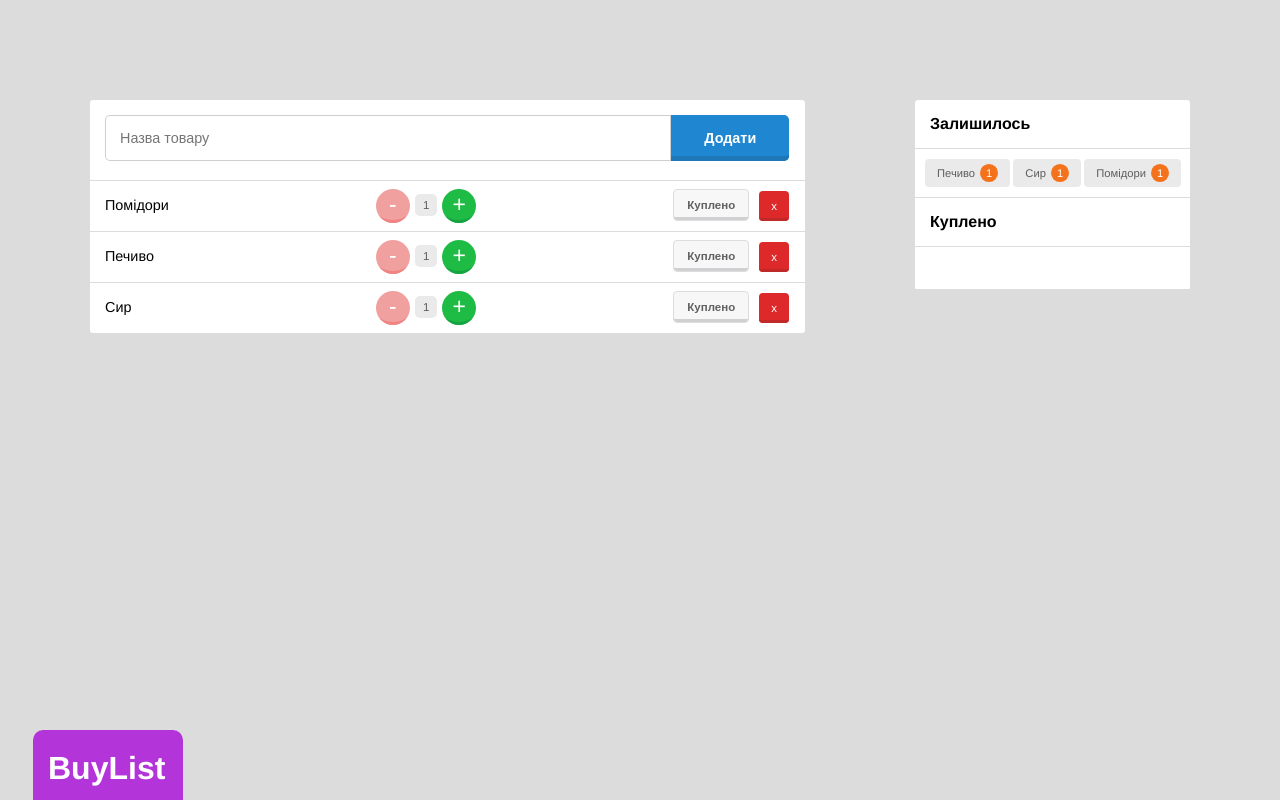
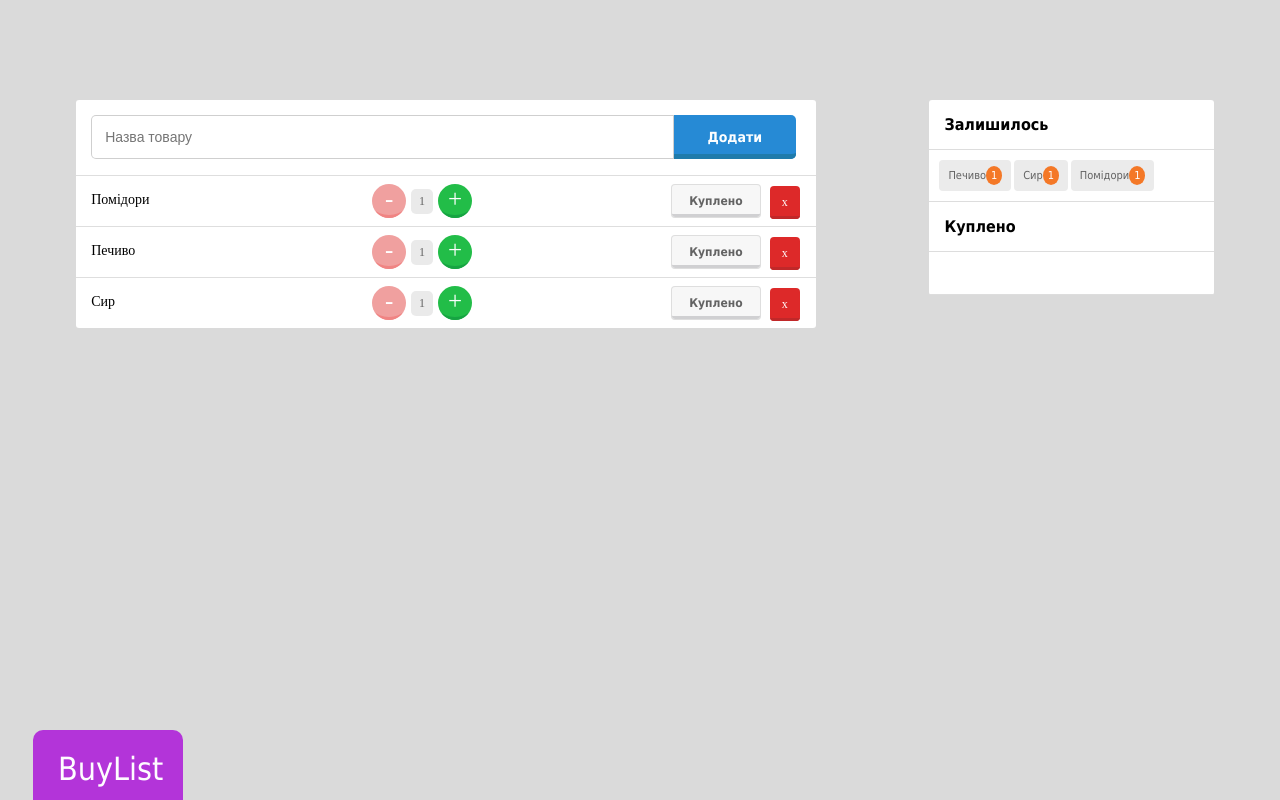
Before and after one commit to denisweeks/js-buy-hometask-v2, a plain HTML site: page index.html in a window 1280 px wide. Drawn offline with Linux system fonts and the light colour scheme.

Commit message:
Update main.css

```diff
--- a/main.css
+++ b/main.css
@@ -1,45 +1,44 @@
-body {
-    background-color: #dcdcdc;
-    font-family: "Helvetica";
-}
-
 /* Badge */
 
 .authorName {
     position: absolute;
     font-weight: 100;
-    color: #fff;
-    margin-left: 15px;
-    margin-top: 15px;
+    color: rgba(255, 255, 255, 0.99);
+    padding-top: 10px;
+    margin: 5px 15px 10px 5px;
+    position: absolute;
+    font-family: Tahoma;
 }
 
 .authorName span {
-    font-size: 1.2em;
-    font-weight: 600;
+    font-size: 19px;
+    font-weight: 500;
+    font-family: Tahoma;
 }
 
 .badge:hover {
-    transform: translateY(-60px);
-    background-color: #4d1ed8;
+    transform: translateY(-80px);
+    background-color: rgba(81, 31, 227, 0.94);
     transition: all 1s ease;
 }
 
 .badgeName {
-    color: #fff;
-    font-size: 2em;
-    font-weight: 600;
-    margin-left: 15px;
+    font-family: Tahoma;
+    font-size: 32px;
+    color: rgba(255, 255, 255, 0.99);
+    font-weight: 500;
+    margin-left: 25px;
     margin-top: 20px;
 }
 
 .badge {
-    cursor: pointer;
     bottom: -80px;
     position: fixed;
     width: 150px;
     height: 150px;
     background-color: rgba(175, 32, 217, 0.89);
     margin-left: 25px;
+    cursor: pointer;
     border-top-right-radius: 10px;
     border-top-left-radius: 10px;
     transform: translateY(0);
@@ -49,109 +48,118 @@ body {
 /* MAIN */
 
 .active {
-    background-color: #dd2929;
-    -webkit-box-shadow: inset 0 -10px 0 -7px rgba(192,40,41,1);
-    -moz-box-shadow: inset 0 -10px 0 -7px rgba(192,40,41,1);
-    box-shadow: inset 0 -10px 0 -7px rgba(192,40,41,1);
+    background-color: rgba(221, 41, 41, 0.9);
+    -webkit-box-shadow: inset 0 -10px 0 -7px rgba(194, 40, 41, 0.95);
+    -moz-box-shadow: inset 0 -10px 0 -7px rgba(196, 41, 42, 0.94);
+    box-shadow: inset 0 -10px 0 -7px rgba(202, 42, 43, 0.92);
 }
 
 .add {
-    background-color: #1f86d2;
-    padding: 15px;
-    font-size: .9em;
-    font-weight: 800;
-    -webkit-box-shadow: inset 0 -12px 0 -7px rgba(30,120,184,1);
-    -moz-box-shadow: inset 0 -12px 0 -7px rgba(30,120,184,1);
-    box-shadow: inset 0 -12px 0 -7px rgba(30,120,184,1);
+    background-color: rgba(31, 135, 212, 0.97);
+    padding: 14px;
     cursor: pointer;
     float: left;
     width: 16.5%;
     margin-top: 15px;
     border: none;
+    font-family: Tahoma;
+    font-size: 14px;
+    font-weight: 700;
+    -webkit-box-shadow: inset 0 -12px 0 -7px rgba(31,111,171,1);
+    -moz-box-shadow: inset 0 -12px 0 -7px rgba(31,123,171,1);
+    box-shadow: inset 0 -12px 0 -7px rgba(31,123,171,1);
     border-bottom-right-radius: 5px;
     border-top-right-radius: 5px;
-    color: #fff;
+    color: rgba(255, 255, 255, 0.99);
 }
 
 .add:hover {
-    background-color: #076fb8;
+    background-color: rgba(7, 111, 184, 0.94);
 }
 
 .bl-left {
     width: 65%;
     float: left;
-    background-color: #fff;
+    background-color: rgba(255, 255, 255, 0.99);
 }
 
 .bl-right {
     float: right;
     width: 25%;
-    background-color: #fff;
+    background-color: rgba(255, 255, 255, 0.99);
+}
+
+body {
+    background-color: rgba(218, 218, 218, 0.99);
 }
 
 .button span {
     line-height: 30px;
-    font-size: 1.6em;
+    font-size: 25px;
     width: 100%;
     height: 100%;
 }
 
 .buyButton:hover {
-    background-color: #c3c3c5;
+    background-color: rgba(195, 195, 197, 0.97);
+    font-family: Tahoma;
 }
 
 .boughtButton {
     display: none;
+    font-family: Tahoma;
 }
 
 .boughtCount {
     margin-left: 38px;
+    font-family: Tahoma;
 }
 
 .buyContainer {
+    border-top: 1px solid rgba(220, 220, 220, 0.97);
+    border-bottom: 1px solid rgba(220, 220, 220, 0.97);
+    font-size: 11px;
     padding-left: 10px;
     padding-top: 6px;
-    border-top: 1px solid #dcdcdc;
-    border-bottom: 1px solid #dcdcdc;
-    font-size: .7em;
 }
 
 .buyText {
     display: inline-block;
-    background-color: #eaeaea;
-    color: #5d5d5d;
-    padding: 8px 12px;
+    color: rgba(93, 93, 93, 0.96);
+    padding: 9px 9px;
     margin-top: 4px;
     border-radius: 4px;
+    background-color: rgba(234, 234, 234, 0.93);
+    font-family: Tahoma;
 }
 
 .buyText:last-child {
     margin-bottom: 10px;
+    font-family: Tahoma;
 }
 
 .buyLable {
-    text-decoration: none;
-    background-color: #f4721c;
-    color: #fff;
-    margin-left: 5px;
-    padding: 3px 6px;
+    padding: 3px 5px;
     border-radius: 50%;
+    background-color: rgba(244, 114, 28, 0.95);
+    color: rgba(255, 255, 255, 0.99);
 }
 
 .buyButton {
     cursor: pointer;
-    margin-right: 5px;
-    padding: 9px 13px;
+    margin-right: 4px;
+    padding: 9px 17px;
     float: right;
-    border: 1px solid #ddddde;
+    border: 1px solid rgba(221, 221, 222, 0.94);
     border-radius: 4px;
-    font-size: .8em;
+    font-size: 12px;
     font-weight: 700;
-    color: #616161;
-    background-color: #f7f7f7;
+    color: rgba(97, 97, 97, 0.99);
+    background-color: rgba(247, 247, 247, 0.98);
     -webkit-box-shadow: inset 0 -10px 0 -7px rgba(208,208,210,1);
     -moz-box-shadow: inset 0 -10px 0 -7px rgba(208,208,210,1);
     box-shadow: inset 0 -10px 0 -7px rgba(208,208,210,1);
+    font-family: Tahoma;
 }
 
 .buttonDelete span {
@@ -160,7 +168,7 @@ body {
 
 .buttonDelete {
     cursor: pointer;
-    color: #fff;
+    color: rgba(255, 255, 255, 0.99);
     background-color: #f0a09f;
     border-radius: 50%;
     width: 34px;
@@ -171,7 +179,7 @@ body {
 }
 
 .buttonDelete:hover {
-    background-color: #f07776;
+    background-color: rgba(240, 119, 118, 0.98);
 }
 
 .buttonAdd span {
@@ -180,8 +188,8 @@ body {
 
 .buttonAdd {
     cursor: pointer;
-    color: #fff;
-    background-color: #1ebc45;
+    color: rgba(255, 255, 255, 0.99);
+    background-color: rgba(30, 188, 69, 0.98);
     border-radius: 50%;
     width: 34px;
     height: 34px;
@@ -204,14 +212,16 @@ body {
 }
 
 .container {
+    width: 100%;
     margin-top: 100px;
-    width: 100%;
+    margin-right: 5px;
+    margin-left: 5px;
 }
 
 .center {
     width: 90%;
     margin: auto;
-    max-width: 1100px;
+    max-width: 1200px;
 }
 
 .cont {
@@ -219,7 +229,7 @@ body {
 }
 
 .deleteItem {
-    font-size: .8em;
+    font-size: 12px;
     cursor: pointer;
     margin-right: 16px;
     background-color: #dd2929;
@@ -231,23 +241,23 @@ body {
     border-radius: 4px;
     margin-left: 5px;
     margin-top: 2px;
-    color: #fff;
+    color: rgba(255, 255, 255, 0.99);
     -webkit-box-shadow: inset 0 -10px 0 -7px rgba(192,40,41,1);
     -moz-box-shadow: inset 0 -10px 0 -7px rgba(192,40,41,1);
     box-shadow: inset 0 -10px 0 -7px rgba(192,40,41,1);
 }
 
 .deleteItem:hover {
-    background-color: #c02829;
+    background-color: rgba(192, 40, 41, 0.95);
 }
 
 .itemName {
+    font-size: 14px;
     margin: 15px;
     margin-right: 0;
     float: left;
     width: 75%;
-    padding: 15px;
-    font-size: .9em;
+    padding: 14px;
     border-radius: 5px;
     border: none;
     border-bottom-right-radius: 0;
@@ -261,8 +271,8 @@ body {
     margin-bottom: 10px;
     width: 100%;
     height: 40px;
-    border-top: 1px solid #dcdcdc;
-    font-size: .9em;
+    border-top: 1px solid rgba(220, 220, 220, 0.93);
+    font-size: 14px;
 }
 
 .itemLable {
@@ -273,16 +283,16 @@ body {
 }
 
 .nameBlock {
-    height: 80px;
+    height: 75px;
 }
 
 .numberItem {
-    background-color: #eaeaea;
+    background-color: rgba(234, 234, 234, 0.99);
     text-align: center;
     padding: 5px 8px;
     border-radius: 5px;
-    font-size: .8em;
-    color: #5d5d5d;
+    font-size: 12px;
+    color: rgba(93, 93, 93, 0.96);
     margin-top: 5px;
     margin-left: 5px;
     margin-right: 5px;
@@ -295,47 +305,39 @@ body {
 .rightLabel {
     padding: 15px;
     font-weight: 600;
+    font-family: Tahoma;
 }
 
 /* Tooltips */
 
 .tooltip::after {
-    font-size: .8em;
-    background: #af20d9;
-    border-radius: 8px;
-    box-shadow: 1px 1px 10px rgba(0,0,0,0.5);
-    color: #FFF;
-    content: attr(data-tooltip);
-    margin-top: -40px;
+    font-size: 12px;
     margin-left: -35px;
     opacity: 0;
     padding: 6px 14px;
+    border-radius: 8px;
+    box-shadow: 1px 1px 10px rgba(0,0,0,0.5);
+    color: rgba(255, 255, 255, 0.99);
+    content: attr(data-tooltip);
+    margin-top: -40px;
     position: absolute;
+    background: rgba(161, 33, 218, 0.95);
     visibility: hidden;
     transition: all 1s ease-in-out;
     transform: scale(0);
     transform-origin: center bottom;
+    font-family: Tahoma;
 }
 
 .tooltip:hover::after {
-    opacity: 1;
     visibility: visible;
     transform: scale(1);
+    opacity: 1;
 }
 
 /* Mobile verions*/
 
 @media (max-width: 1000px) {
-    .itemName {
-        width: 70%;
-    }
-
-    .add {
-        padding-left: 8px;
-    }
-}
-
-@media (max-width: 720px) {
     .cont {
         float: none;
         width: 100%;
@@ -346,6 +348,10 @@ body {
     .item:last-child {
         padding-bottom: 10px;
     }
+
+    .itemName {
+        width: 73%;
+    }
 }
 
 @media print {
@@ -354,6 +360,6 @@ body {
     }
 
     .badge {
-        border: 1px solid #ae20d8;
+        border: 1px solid rgba(173, 32, 215, 0.98);
     }
 }
```
